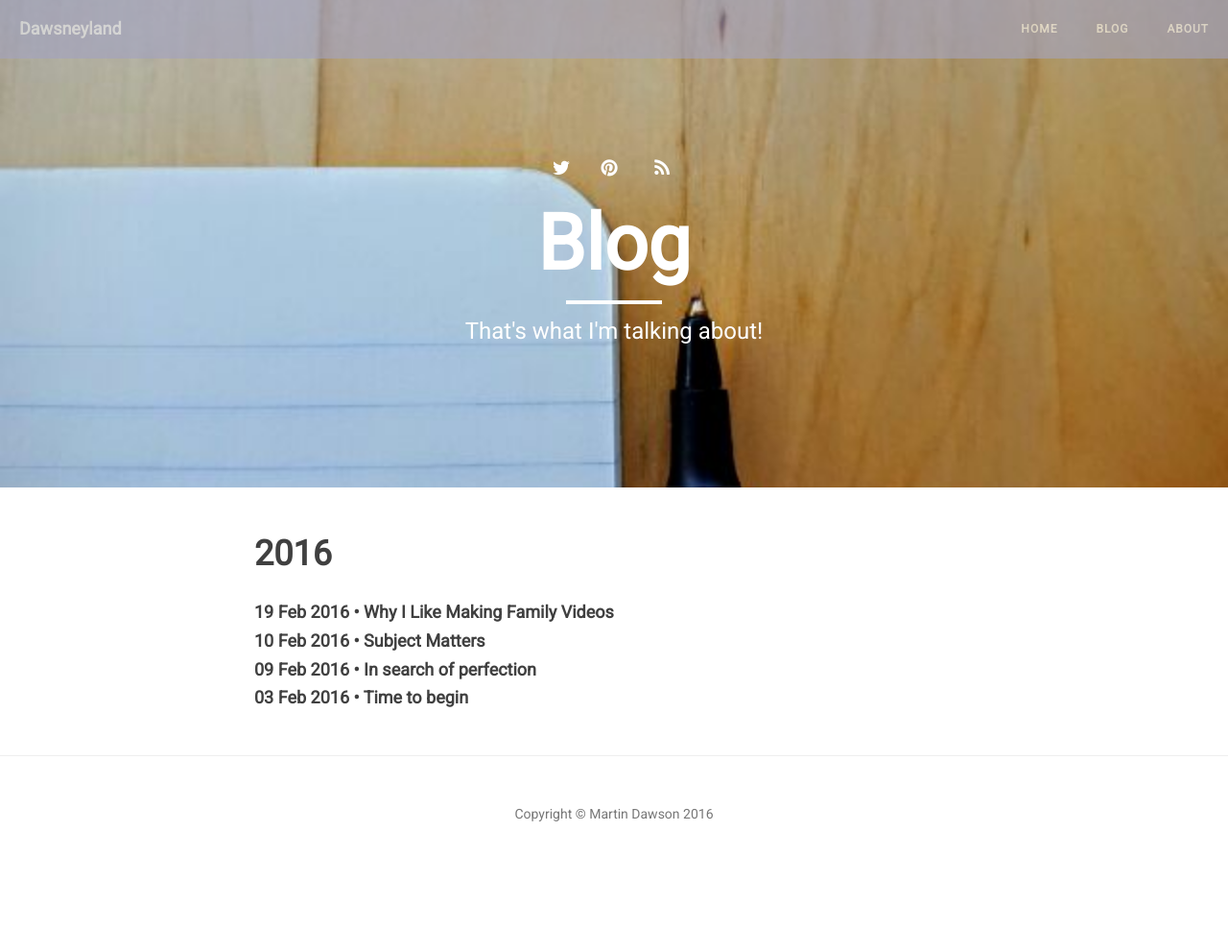
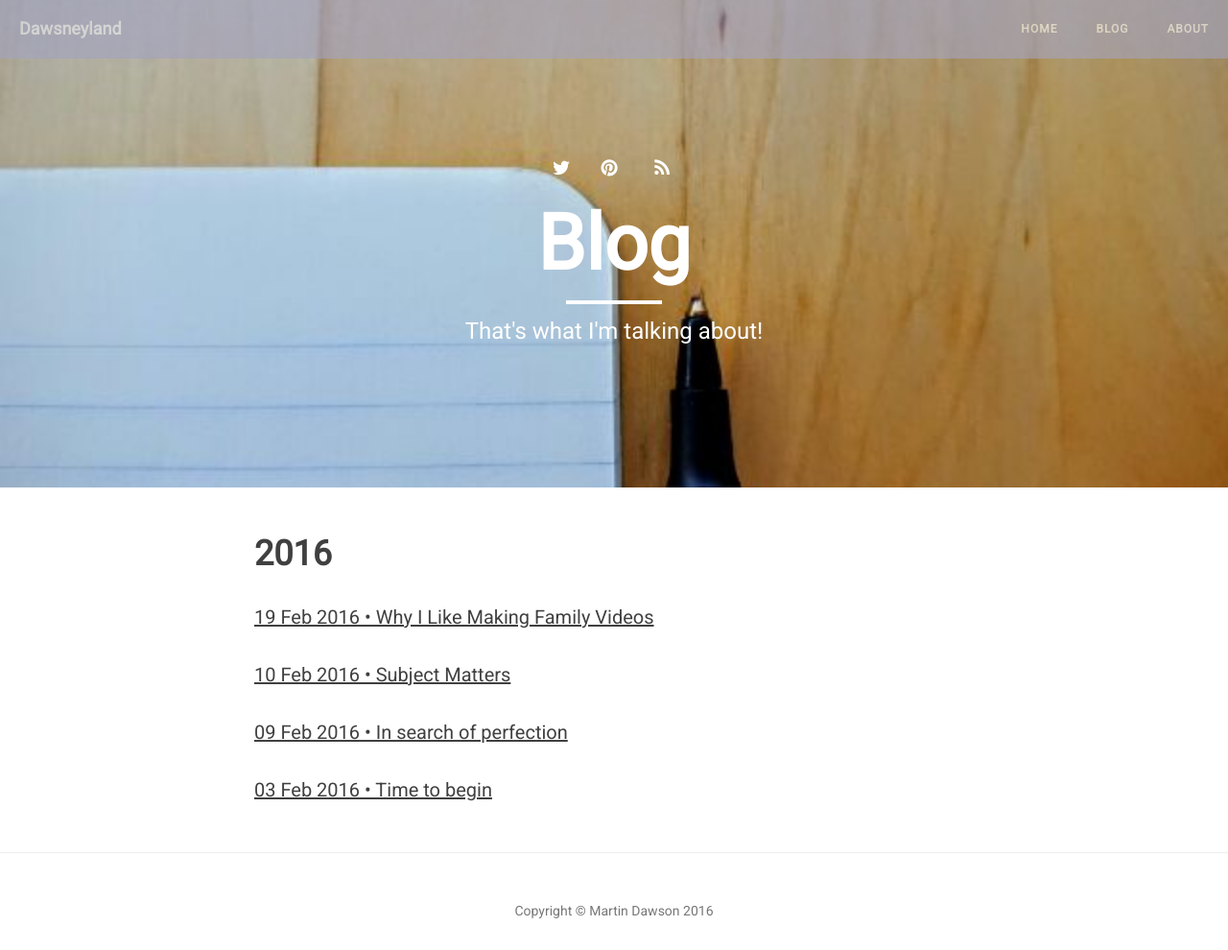
Before and after one commit to dawsneyland/formerdland, a Jekyll site: the page built from blog/index.html, in a window 1280 px wide. Shown: the whole page at 96% size. Built offline with Jekyll 4.4.1, drawn with Linux system fonts in a browser that asks for light colours; nearby versions of some CDN libraries; before the commit the page ends 900 px from its top, so only the background shows below that.

```diff
--- a/blog/index.html
+++ b/blog/index.html
@@ -23,6 +23,6 @@ header-img: "img/penpaper.jpg"
     <p>
     {% assign date = currentdate %}
   {% endif %}
-    <h4><a href="{{ post.url }}">{{ post.date | date: "%d %b %Y" }} &bull; {{ post.title }}</a></h4>
+    <p><a href="{{ post.url }}">{{ post.date | date: "%d %b %Y" }} &bull; {{ post.title }}</a></p>
   {% if forloop.last %}</p>{% endif %}
 {% endfor %}
```
